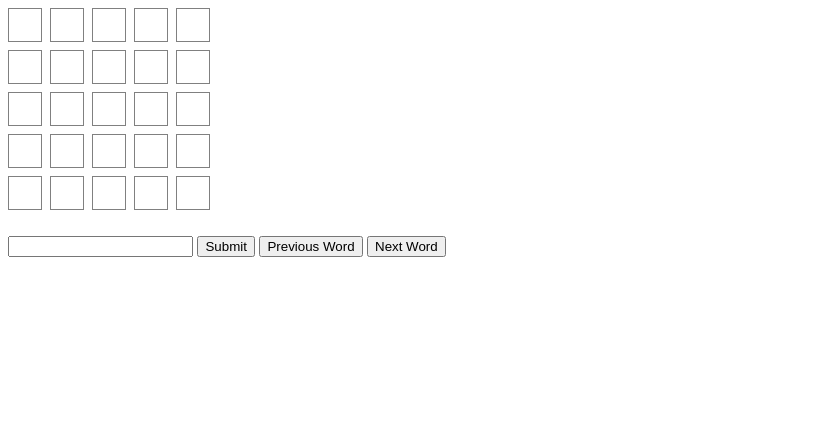
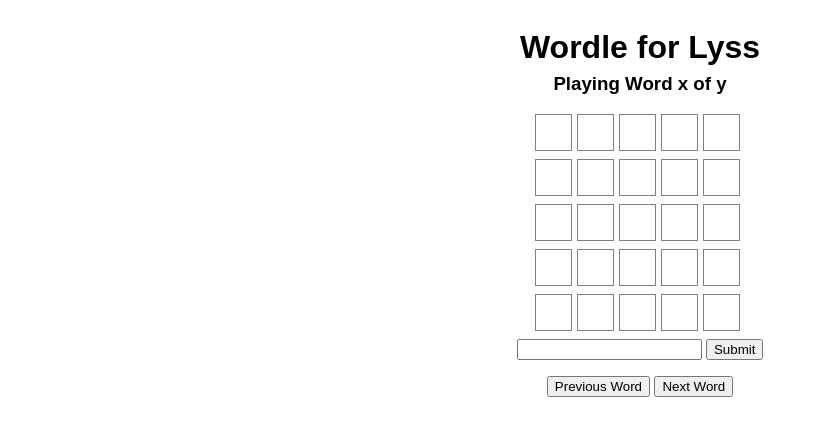
Before and after one commit to billbaincodes/bottomless-wordle, a website with bundled scripts: page index.html in a window 1280 px wide. Shown: the whole page, without its empty margins (0-818 px from the left). Built offline with nearby package versions, Linux system fonts and the light colour scheme; files whose address does not match are found by name.

Commit message:
html for wordcounter, improved styling

```diff
--- a/index.html
+++ b/index.html
@@ -8,6 +8,8 @@
     <link rel="stylesheet" href="style.css" />
   </head>
 <body>
+  <h1>Wordle for Lyss</h1>
+  <h3 id="word-counter">Playing Word x of y</h3>
   <div class='board'>
     <div id='attempt_0' class="attempt">
       <span class='letter' id='letter'></span>
@@ -50,13 +52,15 @@
     </div>
   </div>
 
-  <br />
-  <input type="text" name="word-field" id="word-field" maxlength="5">
+  <div class="'player-input">
+    <input type="text" name="word-field" id="word-field" maxlength="5">
+    <button id='submit-btn'>Submit</button>
+  </div>
 
-  <button id='submit-btn'>Submit</button>
-
-  <button id="prev-word">Previous Word</button>
-  <button id="next-word">Next Word</button>
+  <div class="word-select">
+    <button id="prev-word">Previous Word</button>
+    <button id="next-word">Next Word</button>
+  </div>
 
   <script type="module" src="./app.js"></script>
 </body>
--- a/style.css
+++ b/style.css
@@ -4,6 +4,20 @@
 
 body {
   font-family: Arial, Helvetica, sans-serif;
+  display: flex;
+  flex-direction: column;
+  align-items: center;
+}
+
+button {
+}
+
+h1 {
+  margin-bottom: 0.2rem;
+}
+
+h3 {
+  margin-top: 0.2rem;
 }
 
 .attempt {
@@ -15,11 +29,11 @@
 .letter {
   font-size: 2em;
   border: 1px solid gray;
-  width: 2rem;
-  height: 2rem;
+  width: 2.2rem;
+  height: 2.2rem;
   display: inline-block;
   text-align: center;
-  margin-right: .5rem;
+  margin-right: .3rem;
 }
 
 .grey {
@@ -39,3 +53,7 @@
   background-color: green;
   transition: 1s;
 }
+
+.word-select {
+  margin-top: 1rem;
+}
```
